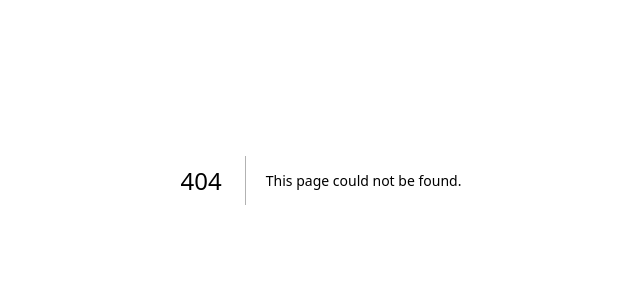
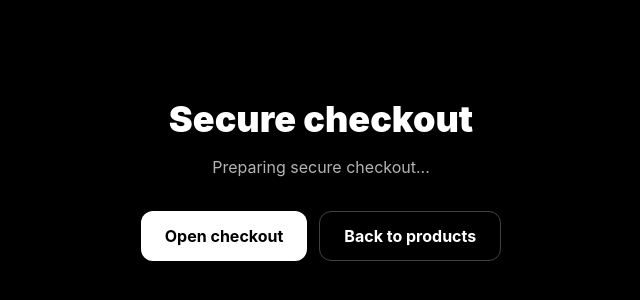
Before and after one commit to Barukov/holytime-final, a Next.js app: page /checkout in a window 1280 px wide. Before the commit this address had no page. Shown: the part 220-520 px from the top of the page, without its empty margins (319-959 px from the left). Built offline with nearby package versions, Linux system fonts and the light colour scheme.

Commit message:
Fix Paddle checkout flow

```diff
--- a/app/PaddleProvider.tsx
+++ b/app/PaddleProvider.tsx
@@ -1,31 +1,5 @@
 "use client";
 
-import Script from "next/script";
-import { usePathname } from "next/navigation";
-
-declare global {
-  interface Window {
-    Paddle: any;
-  }
+export default function PaddleProvider() {
+  return null;
 }
-
-export default function PaddleProvider() {
-  const pathname = usePathname();
-
-  if (pathname === "/success" || pathname === "/api/success") {
-    return null;
-  }
-
-  return (
-    <Script
-      src="https://cdn.paddle.com/paddle/v2/paddle.js"
-      strategy="afterInteractive"
-      onLoad={() => {
-        window.Paddle.Environment.set("production");
-        window.Paddle.Initialize({
-          token: "live_c0bb423aebbbe5671abf6d87cd4",
-        });
-      }}
-    />
-  );
-}
--- a/app/api/create-payment/route.ts
+++ b/app/api/create-payment/route.ts
@@ -35,7 +35,7 @@ export async function POST(req: Request) {
     }
 
     const apiKey = process.env.PADDLE_API_KEY;
-    const siteUrl = process.env.NEXT_PUBLIC_SITE_URL;
+    const siteUrl = process.env.NEXT_PUBLIC_SITE_URL?.replace(/\/+$/, "");
 
     if (!apiKey || !siteUrl) {
       return NextResponse.json({ error: "Missing env" }, { status: 500 });
@@ -65,7 +65,7 @@ export async function POST(req: Request) {
           sourceDomain,
         },
         checkout: {
-          url: `${siteUrl}/success`,
+          url: `${siteUrl}/checkout`,
         },
       }),
     });
--- /dev/null
+++ b/app/checkout/page.tsx
@@ -0,0 +1,115 @@
+"use client";
+
+import Link from "next/link";
+import Script from "next/script";
+import { useCallback, useEffect, useState } from "react";
+
+declare global {
+  interface Window {
+    Paddle?: {
+      Environment?: { set: (environment: string) => void };
+      Initialize: (options: unknown) => void;
+      Checkout: { open: (options: unknown) => void };
+    };
+    __holytimePaddleReady?: boolean;
+  }
+}
+
+const PADDLE_CLIENT_TOKEN = "live_c0bb423aebbbe5671abf6d87cd4";
+
+export default function CheckoutPage() {
+  const [scriptLoaded, setScriptLoaded] = useState(false);
+  const [message, setMessage] = useState("Preparing secure checkout...");
+
+  const getTransactionId = useCallback(() => {
+    const params = new URLSearchParams(window.location.search);
+    return params.get("_ptxn") || params.get("txn") || params.get("transaction_id");
+  }, []);
+
+  const openCheckout = useCallback(() => {
+    const transactionId = getTransactionId();
+
+    if (!transactionId) {
+      setMessage("Checkout link is missing. Please go back and try again.");
+      return;
+    }
+
+    if (!window.Paddle) {
+      setMessage("Checkout is still loading. Please try again in a moment.");
+      return;
+    }
+
+    try {
+      window.Paddle.Environment?.set("production");
+
+      if (!window.__holytimePaddleReady) {
+        window.Paddle.Initialize({
+          token: PADDLE_CLIENT_TOKEN,
+          checkout: {
+            settings: {
+              displayMode: "overlay",
+              theme: "light",
+              locale: "en",
+              successUrl: `${window.location.origin}/success?txn=${encodeURIComponent(transactionId)}`,
+            },
+          },
+        });
+        window.__holytimePaddleReady = true;
+      }
+
+      window.Paddle.Checkout.open({
+        transactionId,
+        settings: {
+          displayMode: "overlay",
+          theme: "light",
+          locale: "en",
+          successUrl: `${window.location.origin}/success?txn=${encodeURIComponent(transactionId)}`,
+        },
+      });
+
+      setMessage("Checkout is open. Complete payment in the secure Paddle window.");
+    } catch (error) {
+      console.error("Paddle checkout open error:", error);
+      setMessage("Could not open checkout. Please try the button below.");
+    }
+  }, [getTransactionId]);
+
+  useEffect(() => {
+    if (scriptLoaded) {
+      openCheckout();
+    }
+  }, [openCheckout, scriptLoaded]);
+
+  return (
+    <main className="flex min-h-screen items-center justify-center bg-black px-6 text-white">
+      <Script
+        src="https://cdn.paddle.com/paddle/v2/paddle.js"
+        strategy="afterInteractive"
+        onLoad={() => setScriptLoaded(true)}
+      />
+
+      <div className="max-w-xl text-center">
+        <h1 className="mb-4 text-4xl font-black">Secure checkout</h1>
+
+        <p className="mb-8 text-white/70">{message}</p>
+
+        <div className="flex flex-wrap justify-center gap-3">
+          <button
+            type="button"
+            onClick={openCheckout}
+            className="rounded-xl bg-white px-6 py-3 font-bold text-black transition hover:bg-white/90"
+          >
+            Open checkout
+          </button>
+
+          <Link
+            href="/"
+            className="rounded-xl border border-white/25 px-6 py-3 font-bold text-white transition hover:bg-white/10"
+          >
+            Back to products
+          </Link>
+        </div>
+      </div>
+    </main>
+  );
+}
--- a/app/success/page.tsx
+++ b/app/success/page.tsx
@@ -1,10 +1,52 @@
 import Link from "next/link";
+import { redirect } from "next/navigation";
 
-export default function SuccessPage() {
+type SuccessPageProps = {
+  searchParams?: Promise<Record<string, string | string[] | undefined>> | Record<string, string | string[] | undefined>;
+};
+
+const SUCCESS_STATUSES = new Set(["billed", "paid", "completed"]);
+
+async function isPaidTransaction(transactionId: string) {
+  const apiKey = process.env.PADDLE_API_KEY;
+
+  if (!apiKey || !transactionId.startsWith("txn_")) {
+    return false;
+  }
+
+  try {
+    const res = await fetch(`https://api.paddle.com/transactions/${transactionId}`, {
+      headers: {
+        Authorization: `Bearer ${apiKey}`,
+      },
+      cache: "no-store",
+    });
+
+    if (!res.ok) {
+      return false;
+    }
+
+    const data = await res.json();
+    return SUCCESS_STATUSES.has(String(data?.data?.status || "").toLowerCase());
+  } catch (error) {
+    console.error("Paddle transaction verify error:", error);
+    return false;
+  }
+}
+
+export default async function SuccessPage({ searchParams }: SuccessPageProps) {
+  const params = await Promise.resolve(searchParams || {});
+  const transactionParam = params.txn || params.transaction_id;
+  const transactionId = Array.isArray(transactionParam) ? transactionParam[0] : transactionParam;
+
+  if (!transactionId || !(await isPaidTransaction(transactionId))) {
+    redirect("/");
+  }
+
   return (
     <main className="flex min-h-screen items-center justify-center bg-black px-6 text-white">
       <div className="max-w-xl text-center">
-        <h1 className="mb-4 text-4xl font-black">Order received ✅</h1>
+        <h1 className="mb-4 text-4xl font-black">Order received</h1>
 
         <p className="mb-6 text-white/70">
           If your payment was successful, your digital product will be sent to your email shortly.
--- /dev/null
+++ b/proxy.ts
@@ -0,0 +1,18 @@
+import { NextResponse } from "next/server";
+import type { NextRequest } from "next/server";
+
+export function proxy(req: NextRequest) {
+  const url = req.nextUrl;
+
+  if (url.pathname === "/success" && url.searchParams.has("_ptxn")) {
+    const checkoutUrl = new URL("/checkout", req.url);
+    checkoutUrl.searchParams.set("_ptxn", url.searchParams.get("_ptxn") || "");
+    return NextResponse.redirect(checkoutUrl);
+  }
+
+  return NextResponse.next();
+}
+
+export const config = {
+  matcher: ["/success"],
+};
```
